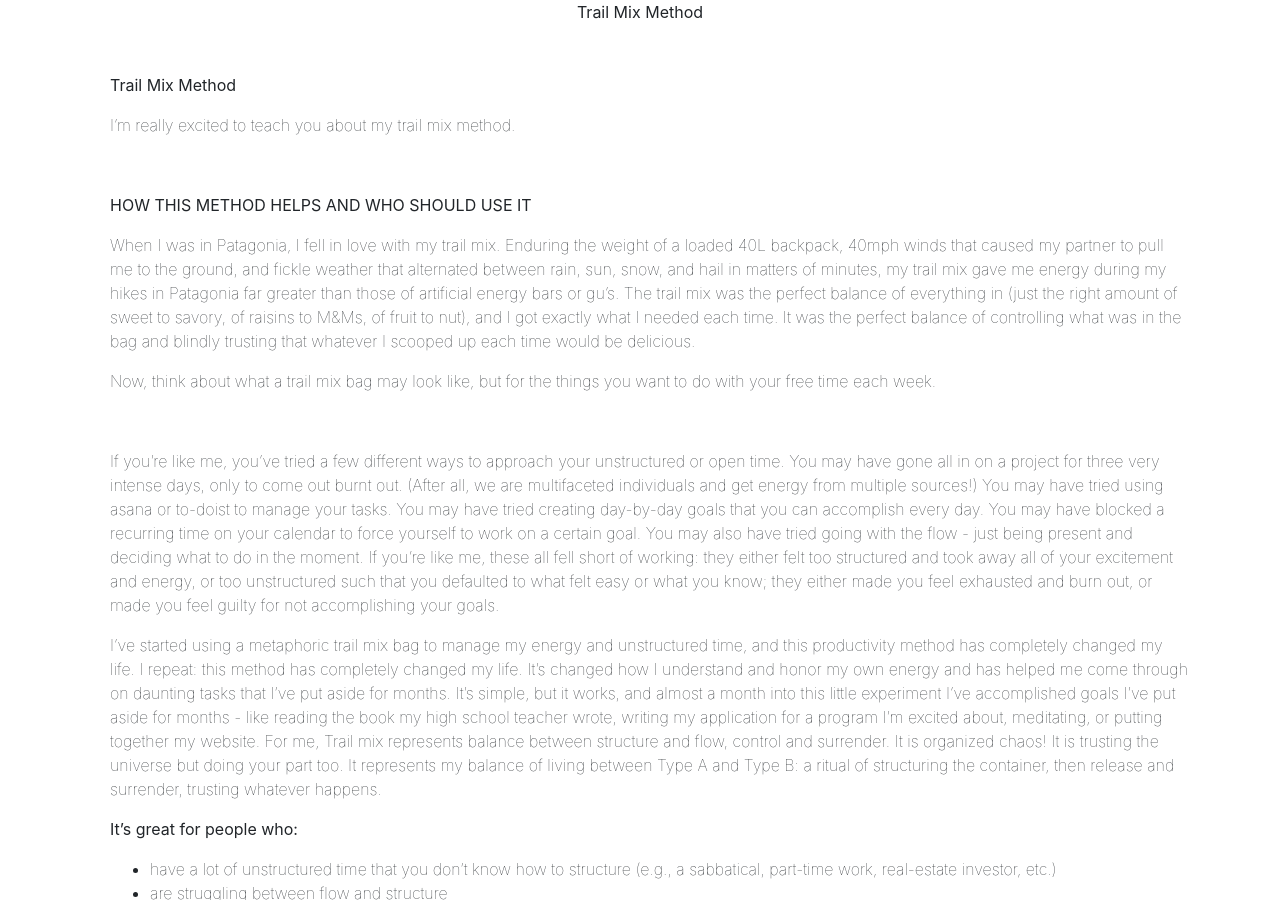
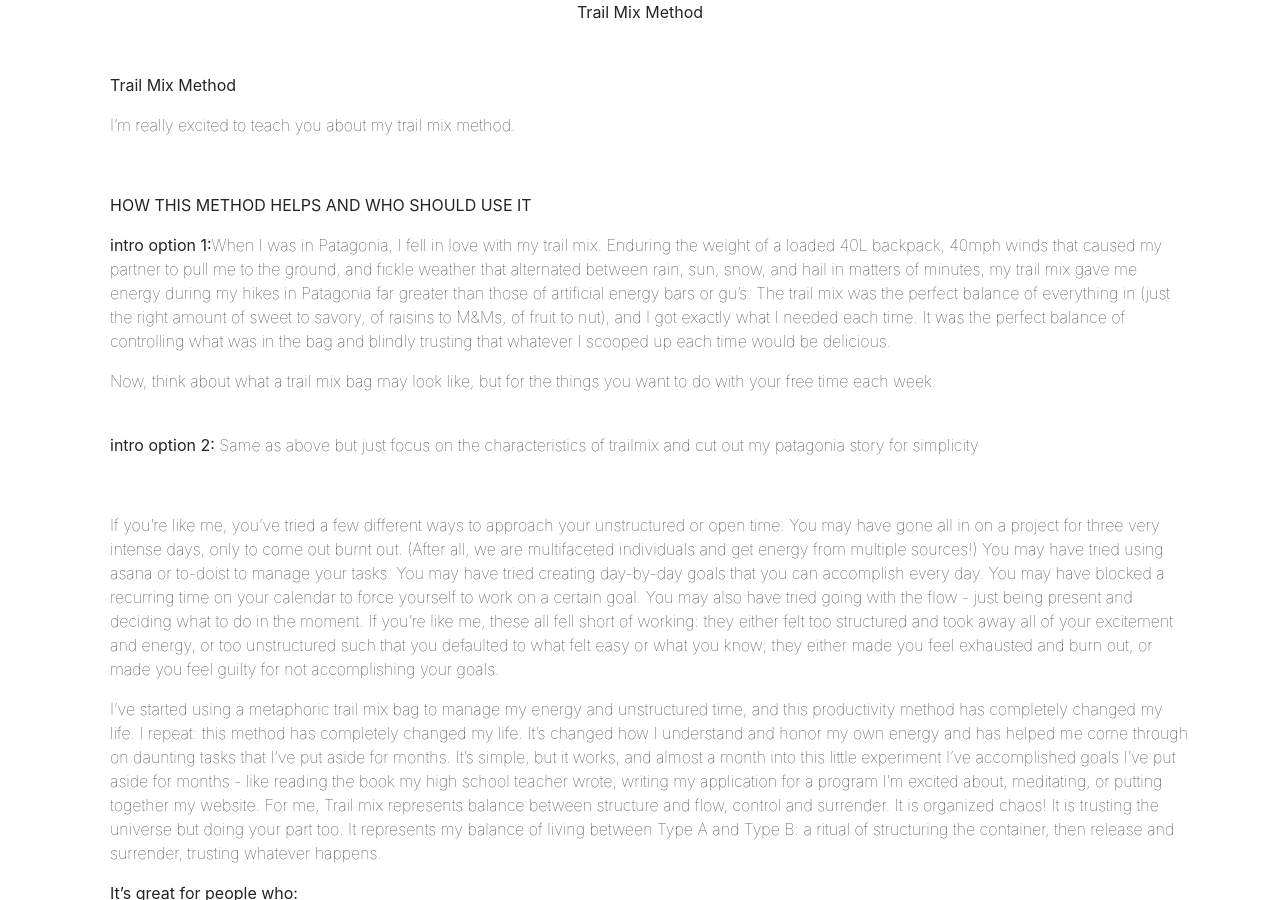
Before and after one commit to dalkat/dalkat.github.io, a Jekyll site: the page built from trailmix.md, in a window 1280 px wide and 900 px high. Built offline with Jekyll 4.4.1, drawn with Linux system fonts in a browser that asks for light colours; nearby versions of some CDN libraries; some web fonts are replaced; library files that are not in the unit come from our copies.

Commit message:
trailmix3

```diff
--- a/_layouts/trailmix.html
+++ b/_layouts/trailmix.html
@@ -19,8 +19,10 @@ layout: default-sub
             <p class="p3">I&rsquo;m really excited to teach you about my trail mix method.</p>
             <p class="p2">&nbsp;</p>
             <p class="p4"><strong>HOW THIS METHOD HELPS AND WHO SHOULD USE IT</strong></p>
-            <p class="p3">When I was in Patagonia, I fell in love with my trail mix. Enduring the weight of a loaded 40L backpack, 40mph winds that caused my partner to pull me to the ground, and fickle weather that alternated between rain, sun, snow, and hail in matters of minutes, my trail mix gave me energy during my hikes in Patagonia far greater than those of artificial energy bars or gu&rsquo;s. The trail mix was the perfect balance of everything in (just the right amount of sweet to savory, of raisins to M&amp;Ms, of fruit to nut), and I got exactly what I needed each time. It was the perfect balance of controlling what was in the bag and blindly trusting that whatever I scooped up each time would be delicious.</p>
+            <p class="p3"><b>intro option 1:</b>When I was in Patagonia, I fell in love with my trail mix. Enduring the weight of a loaded 40L backpack, 40mph winds that caused my partner to pull me to the ground, and fickle weather that alternated between rain, sun, snow, and hail in matters of minutes, my trail mix gave me energy during my hikes in Patagonia far greater than those of artificial energy bars or gu&rsquo;s. The trail mix was the perfect balance of everything in (just the right amount of sweet to savory, of raisins to M&amp;Ms, of fruit to nut), and I got exactly what I needed each time. It was the perfect balance of controlling what was in the bag and blindly trusting that whatever I scooped up each time would be delicious.</p>
             <p class="p3">Now, think about what a trail mix bag may look like, but for the things you want to do with your free time each week.</p>
+            <br>
+            <p class="p3"><b>intro option 2:</b> Same as above but just focus on the characteristics of trailmix and cut out my patagonia story for simplicity</p>
             <p class="p2">&nbsp;</p>
             <p class="p3">If you&rsquo;re like me, you&rsquo;ve tried a few different ways to approach your unstructured or open time. You may have gone all in on a project for three very intense days, only to come out burnt out. (After all, we are multifaceted individuals and get energy from multiple sources!) You may have tried using asana or to-doist to manage your tasks. You may have tried creating day-by-day goals that you can accomplish every day. You may have blocked a recurring time on your calendar to force yourself to work on a certain goal. You may also have tried going with the flow - just being present and deciding what to do in the moment. If you&rsquo;re like me, these all fell short of working: they either felt too structured and took away all of your excitement and energy, or too unstructured such that you defaulted to what felt easy or what you know; they either made you feel exhausted and burn out, or made you feel guilty for not accomplishing your goals.</p>
             <p class="p3">I&rsquo;ve started using a metaphoric trail mix bag to manage my energy and unstructured time, and this productivity method has completely changed my life. I repeat: this method has completely changed my life. It&rsquo;s changed how I understand and honor my own energy and has helped me come through on daunting tasks that I&rsquo;ve put aside for months. It&rsquo;s simple, but it works, and almost a month into this little experiment I&rsquo;ve accomplished goals I&rsquo;ve put aside for months - like reading the book my high school teacher wrote, writing my application for a program I&rsquo;m excited about, meditating, or putting together my website. For me, Trail mix represents balance between structure and flow, control and surrender. It is organized chaos! It is trusting the universe but doing your part too. It represents my balance of living between Type A and Type B: a ritual of structuring the container, then release and surrender, trusting whatever happens.</p>
```
